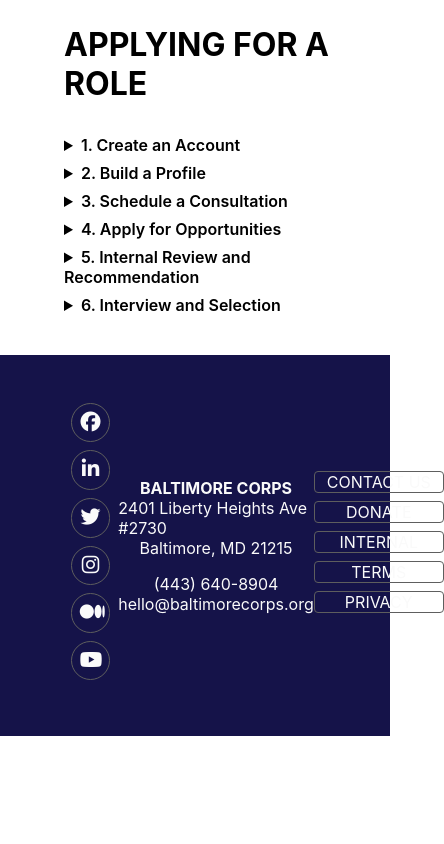
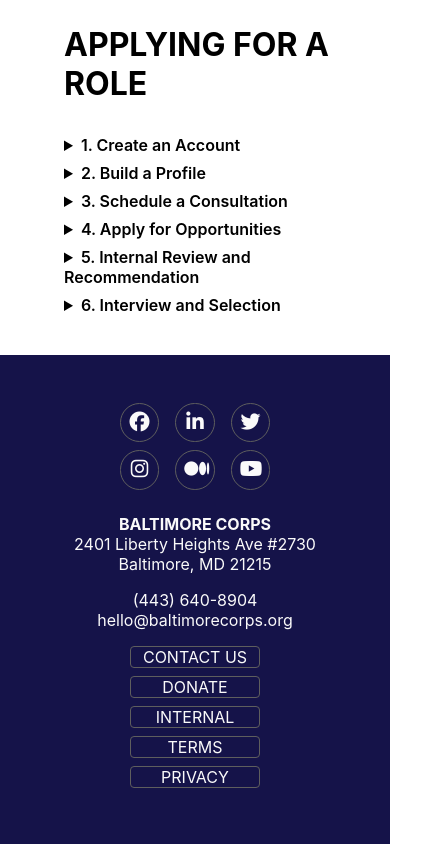
Before and after one commit to vishalicious213/p4p-option-1, a React (Create React App) app: page / in a window 390 px wide. Shown: the part 2181-3025 px from the top of the page, 444 px wide, since content can reach past the window. Before the commit the page ends 2917 px from the top, so only its background shows below. Built offline with nearby package versions, Linux system fonts and the light colour scheme.

Commit message:
making footer responsive

```diff
--- a/src/styles/Footer.css
+++ b/src/styles/Footer.css
@@ -10,7 +10,7 @@
     width: 90%;
     margin: 0 auto;
     display: flex;
-    justify-content: space-around;
+    flex-direction: column;
     align-items: center;
 }
 
@@ -20,7 +20,8 @@
 }
 
 #social {
-    width: 7rem;
+    width: 12rem;
+    text-align: center;
 }
 
 .fab {
@@ -80,3 +81,16 @@
     border: 1px solid var(--offWhite);
     background: rgb(44, 43, 91);
 }
+
+/* 768px */
+
+@media only screen and (min-width: 768px) {
+    #footer-container {
+        flex-direction: row;
+        justify-content: space-around;
+    }
+
+    #social {
+        width: 7rem;
+    }
+  }
```
